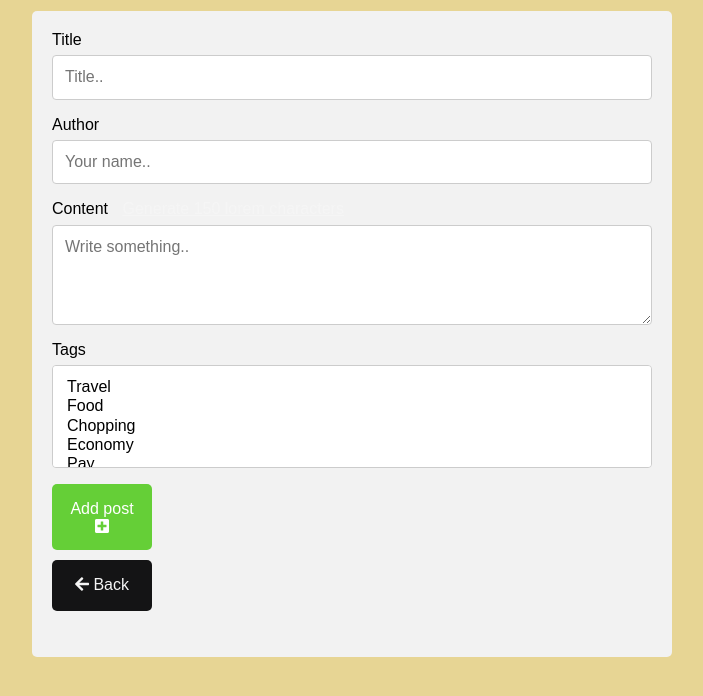
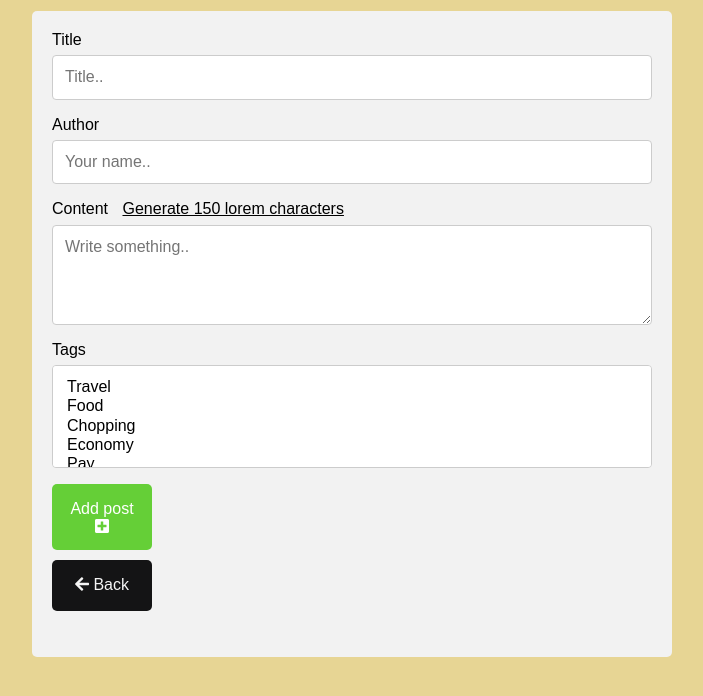
Before and after one commit to IttzyTT/blog-client-template_OSI, a plain HTML site: page admin/create-post.html in a window 1280 px wide. Shown: the part 74-770 px from the top of the page, without its empty margins (288-991 px from the left). Drawn offline with Linux system fonts and the light colour scheme.

Commit message:
a link color

```diff
--- a/admin/css/style.css
+++ b/admin/css/style.css
@@ -4,9 +4,6 @@ body {
 }
 * {
   box-sizing: border-box;
-}
-a {
-  color: whitesmoke;
 }
 
 header h3 {
```
